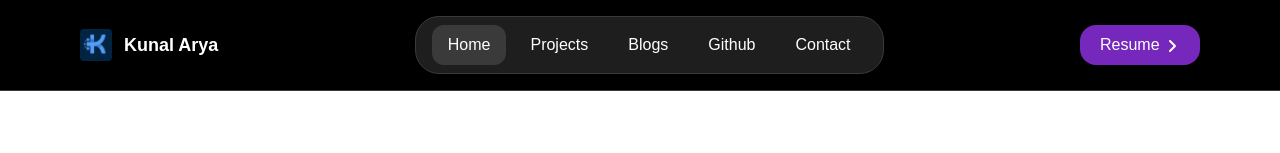
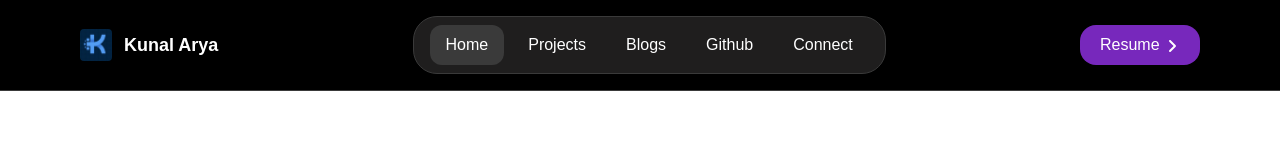
Before and after one commit to kunalArya1/portfolio, a Next.js app: page / in a window 1280 px wide. Shown: the top 153 px of the page. Built offline with nearby package versions, Linux system fonts and the light colour scheme.

Commit message:
fix: correct navigation link from "Contact" to "Connect" in Header component

```diff
--- a/src/components/Layout/Header/page.tsx
+++ b/src/components/Layout/Header/page.tsx
@@ -11,7 +11,7 @@ const navLinks = [
   { name: "Projects", path: "/projects" },
   { name: "Blogs", path: "/blogs" },
   { name: "Github", path: "/github" },
-  { name: "Contact", path: "/contact" },
+  { name: "Connect", path: "/connect" },
 ];
 
 export default function Header() {
```
